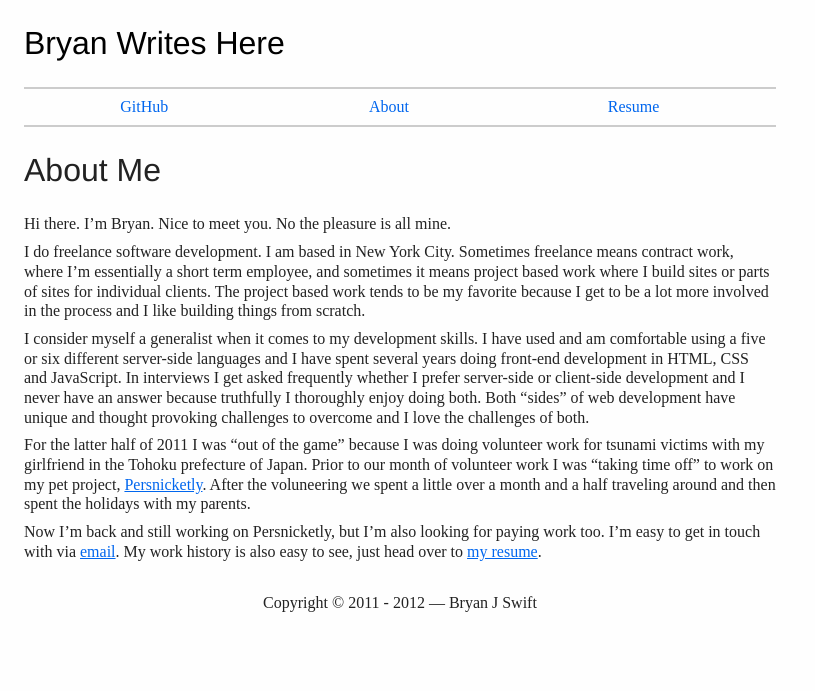
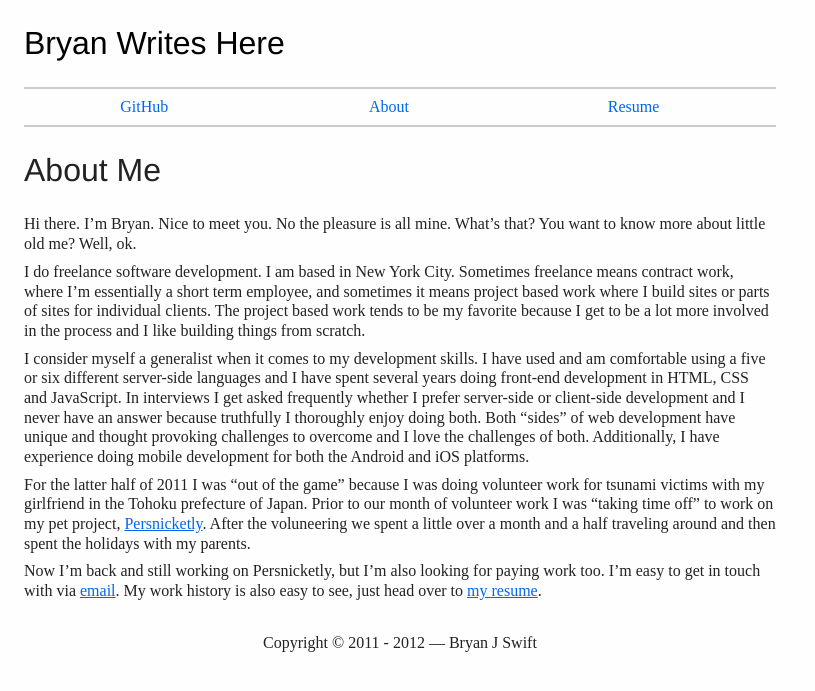
Before and after one commit to bryanjswift/bryanjswift.github.com, a Jekyll site: the page built from about/index.markdown, in a window 1280 px wide. Shown: the top 691 px of the page, without its empty margins (0-815 px from the left). Built offline with Jekyll 4.4.1, drawn with Linux system fonts in a browser that asks for light colours; comment, search, counter and statistics services are not loaded.

Commit message:
Add a quick remark about mobile

```diff
--- a/about/index.markdown
+++ b/about/index.markdown
@@ -4,11 +4,11 @@ title: About Me
 published: true
 ---
 
-Hi there. I'm Bryan. Nice to meet you. No the pleasure is all mine.
+Hi there. I'm Bryan. Nice to meet you. No the pleasure is all mine. What's that? You want to know more about little old me? Well, ok.
 
 I do freelance software development. I am based in New York City. Sometimes freelance means contract work, where I'm essentially a short term employee, and sometimes it means project based work where I build sites or parts of sites for individual clients. The project based work tends to be my favorite because I get to be a lot more involved in the process and I like building things from scratch.
 
-I consider myself a generalist when it comes to my development skills. I have used and am comfortable using a five or six different server-side languages and I have spent several years doing front-end development in HTML, CSS and JavaScript. In interviews I get asked frequently whether I prefer server-side or client-side development and I never have an answer because truthfully I thoroughly enjoy doing both. Both "sides" of web development have unique and thought provoking challenges to overcome and I love the challenges of both.
+I consider myself a generalist when it comes to my development skills. I have used and am comfortable using a five or six different server-side languages and I have spent several years doing front-end development in HTML, CSS and JavaScript. In interviews I get asked frequently whether I prefer server-side or client-side development and I never have an answer because truthfully I thoroughly enjoy doing both. Both "sides" of web development have unique and thought provoking challenges to overcome and I love the challenges of both. Additionally, I have experience doing mobile development for both the Android and iOS platforms.
 
 For the latter half of 2011 I was "out of the game" because I was doing volunteer work for tsunami victims with my girlfriend in the Tohoku prefecture of Japan. Prior to our month of volunteer work I was "taking time off" to work on my pet project, [Persnicketly](http://persnicketly.com). After the voluneering we spent a little over a month and a half traveling around and then spent the holidays with my parents.
 
```
